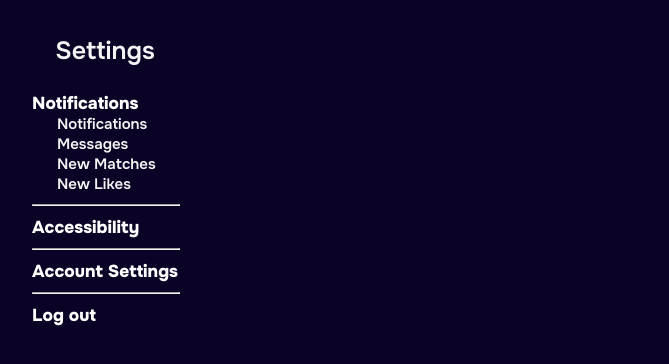
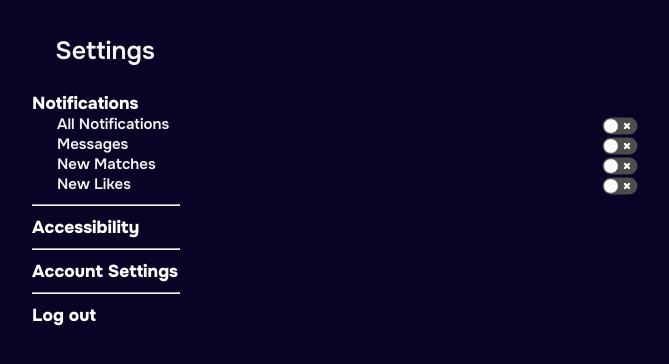
Before and after one commit to Murrmaid4/friendly_fire_app, a React (Create React App) app in the folder friendlyfire/: page / in a window 1280 px wide. Both pictures are taken after a click on the element "Notifications". Shown: the top 364 px of the page, without its empty margins (535-1204 px from the left). Built offline with nearby package versions, Linux system fonts and the light colour scheme.

Commit message:
Added toggle button and styling

```diff
--- a/friendlyfire/package.json
+++ b/friendlyfire/package.json
@@ -10,6 +10,7 @@
     "react-dom": "^18.2.0",
     "react-router-dom": "^6.21.3",
     "react-scripts": "^5.0.1",
+    "react-toggle": "^4.1.3",
     "web-vitals": "^2.1.4"
   },
   "scripts": {
--- a/friendlyfire/src/Pages/Settings/Settings.css
+++ b/friendlyfire/src/Pages/Settings/Settings.css
@@ -26,10 +26,155 @@
 
   }
 
+
+  .react-toggle {
+    touch-action: pan-x;
+    right: 100px;
+    transform: scale(0.7);
+    display: inline-block;
+    position:fixed;
+    cursor: pointer;
+    background-color: transparent;
+    border: 0;
+    padding: 0;
+
+    -webkit-touch-callout: none;
+    -webkit-user-select: none;
+    -khtml-user-select: none;
+    -moz-user-select: none;
+    -ms-user-select: none;
+    user-select: none;
+
+    -webkit-tap-highlight-color: rgba(0,0,0,0);
+    -webkit-tap-highlight-color: transparent;
+  }
+
+  .react-toggle-screenreader-only {
+    border: 0;
+    clip: rect(0 0 0 0);
+    height: 1px;
+    margin: -1px;
+    overflow: hidden;
+    padding: 0;
+    position: absolute;
+    width: 1px;
+  }
+
+  .react-toggle--disabled {
+    cursor: not-allowed;
+    opacity: 0.5;
+    -webkit-transition: opacity 0.25s;
+    transition: opacity 0.25s;
+  }
+
+  .react-toggle-track {
+    width: 50px;
+    height: 24px;
+    padding: 0;
+    border-radius: 30px;
+    background-color: #4D4D4D;
+    -webkit-transition: all 0.2s ease;
+    -moz-transition: all 0.2s ease;
+    transition: all 0.2s ease;
+  }
+
+  .react-toggle:hover:not(.react-toggle--disabled) .react-toggle-track {
+    background-color: #000000;
+  }
+
+  .react-toggle--checked .react-toggle-track {
+    background-color: #19AB27;
+  }
+
+  .react-toggle--checked:hover:not(.react-toggle--disabled) .react-toggle-track {
+    background-color: #128D15;
+  }
+
+  .react-toggle-track-check {
+    position: absolute;
+    width: 14px;
+    height: 10px;
+    top: 0px;
+    bottom: 0px;
+    margin-top: auto;
+    margin-bottom: auto;
+    line-height: 0;
+    left: 8px;
+    opacity: 0;
+    -webkit-transition: opacity 0.25s ease;
+    -moz-transition: opacity 0.25s ease;
+    transition: opacity 0.25s ease;
+  }
+
+  .react-toggle--checked .react-toggle-track-check {
+    opacity: 1;
+    -webkit-transition: opacity 0.25s ease;
+    -moz-transition: opacity 0.25s ease;
+    transition: opacity 0.25s ease;
+  }
+
+  .react-toggle-track-x {
+    position: absolute;
+    width: 10px;
+    height: 10px;
+    top: 0px;
+    bottom: 0px;
+    margin-top: auto;
+    margin-bottom: auto;
+    line-height: 0;
+    right: 10px;
+    opacity: 1;
+    -webkit-transition: opacity 0.25s ease;
+    -moz-transition: opacity 0.25s ease;
+    transition: opacity 0.25s ease;
+  }
+
+  .react-toggle--checked .react-toggle-track-x {
+    opacity: 0;
+  }
+
+  .react-toggle-thumb {
+    transition: all 0.5s cubic-bezier(0.23, 1, 0.32, 1) 0ms;
+    position: absolute;
+    top: 1px;
+    left: 1px;
+    width: 22px;
+    height: 22px;
+    border: 1px solid #4D4D4D;
+    border-radius: 50%;
+    background-color: #FAFAFA;
+
+    -webkit-box-sizing: border-box;
+    -moz-box-sizing: border-box;
+    box-sizing: border-box;
+
+    -webkit-transition: all 0.25s ease;
+    -moz-transition: all 0.25s ease;
+    transition: all 0.25s ease;
+  }
+
+  .react-toggle--checked .react-toggle-thumb {
+    left: 27px;
+    border-color: #19AB27;
+  }
+
+  .react-toggle--focus .react-toggle-thumb {
+    -webkit-box-shadow: 0px 0px 3px 2px #0099E0;
+    -moz-box-shadow: 0px 0px 3px 2px #0099E0;
+    box-shadow: 0px 0px 2px 3px #0099E0;
+  }
+
+  .react-toggle:active:not(.react-toggle--disabled) .react-toggle-thumb {
+    -webkit-box-shadow: 0px 0px 5px 5px #0099E0;
+    -moz-box-shadow: 0px 0px 5px 5px #0099E0;
+    box-shadow: 0px 0px 5px 5px #0099E0;
+  }
+
   hr {
     border-width: 0.2px;
     border-color: var(--white);
     margin: 10px auto;
     width: 100%;
+    position: static;
 
   }
--- a/friendlyfire/src/Pages/Settings/Settings.js
+++ b/friendlyfire/src/Pages/Settings/Settings.js
@@ -3,12 +3,11 @@
 // search input can be added (but can hide if we don't get functioning in back end dev phase)
 import React, { useState } from 'react';
 import "./Settings.css";
-
+import Toggle from 'react-toggle';
 const Settings = () => {
 const [notificationsExpanded, setNotificationsExpanded] = useState(false);
 const [accessExpanded, setAccessExpanded] = useState(false);
 const [accSetExpanded, setAccSetExpanded] = useState(false);
-
 const toggleNotifications = () => {
   setNotificationsExpanded(!notificationsExpanded);
 };
@@ -22,6 +21,7 @@ const toggleAccSet = () => {
 };
 //Need to add a search input and toggle button
 //notifications
+
 return (
   <div>
   <p>Settings</p>
@@ -33,11 +33,33 @@ return (
     </div>
     {notificationsExpanded && (
       <div className="menu-items">
-        {/*<div>All notifications</div>*/}
-        <div>Notifications </div>
-        <div>Messages</div>
-        <div>New Matches</div>
-        <div>New Likes</div>
+        <div>
+        All Notifications
+
+      <Toggle
+  defaultChecked={false}
+  value='no' />
+  </div>
+  <div>
+  Messages
+  <Toggle
+  defaultChecked={false}
+  value='no' />
+  </div>
+
+  <div>
+  New Matches
+  <Toggle
+  defaultChecked={false}
+  value='no' />
+  </div>
+
+  <div>
+  New Likes
+  <Toggle
+  defaultChecked={false}
+  value='no' />
+  </div>
       </div>
     )}
     <hr />
@@ -50,10 +72,29 @@ return (
     </div>
     {accessExpanded && (
       <div className="menu-items">
-        <div>Light Mode</div>
-        <div>Automatically Play Video</div>
-        <div>Sync Contrast Settings</div>
-        <div>Reduce Animations</div>
+ <div>
+  Light Mode
+  <Toggle
+  defaultChecked={false}
+  value='no' />
+  </div>
+  <div>
+  Automatically Play Video  <Toggle
+  defaultChecked={false}
+  value='no' />
+  </div>
+
+  <div>
+ Sync Contrast Settings  <Toggle
+  defaultChecked={false}
+  value='no' />
+  </div>
+
+  <div>
+ Reduce Animations  <Toggle
+  defaultChecked={false}
+  value='no' />
+  </div>
       </div>
     )}
 
@@ -66,14 +107,21 @@ return (
     </div>
     {accSetExpanded&& (
       <div className="menu-items">
-        <div>Pause Account
-          <p>Turning this on will pause your account from being  <br />
+         <div>
+         Pause Account
+         <Toggle
+            defaultChecked={false}
+            value='no' />
+         <p>Turning this on will pause your account from being  <br />
             viewed by others.
             You will not be able to match  <br /> with anyone new.
             Existing matches will still be  <br />able to view your profile.  </p>
+
+            </div>
+        <div>Change E-mail
         </div>
-        <div>Change E-mail</div>
-        <div>Change Password </div>
+        <div>Change Password
+         </div>
       </div>
     )}
 
```
Also changed, not shown: 1 other file (tests, documents, lock files or other folders).
